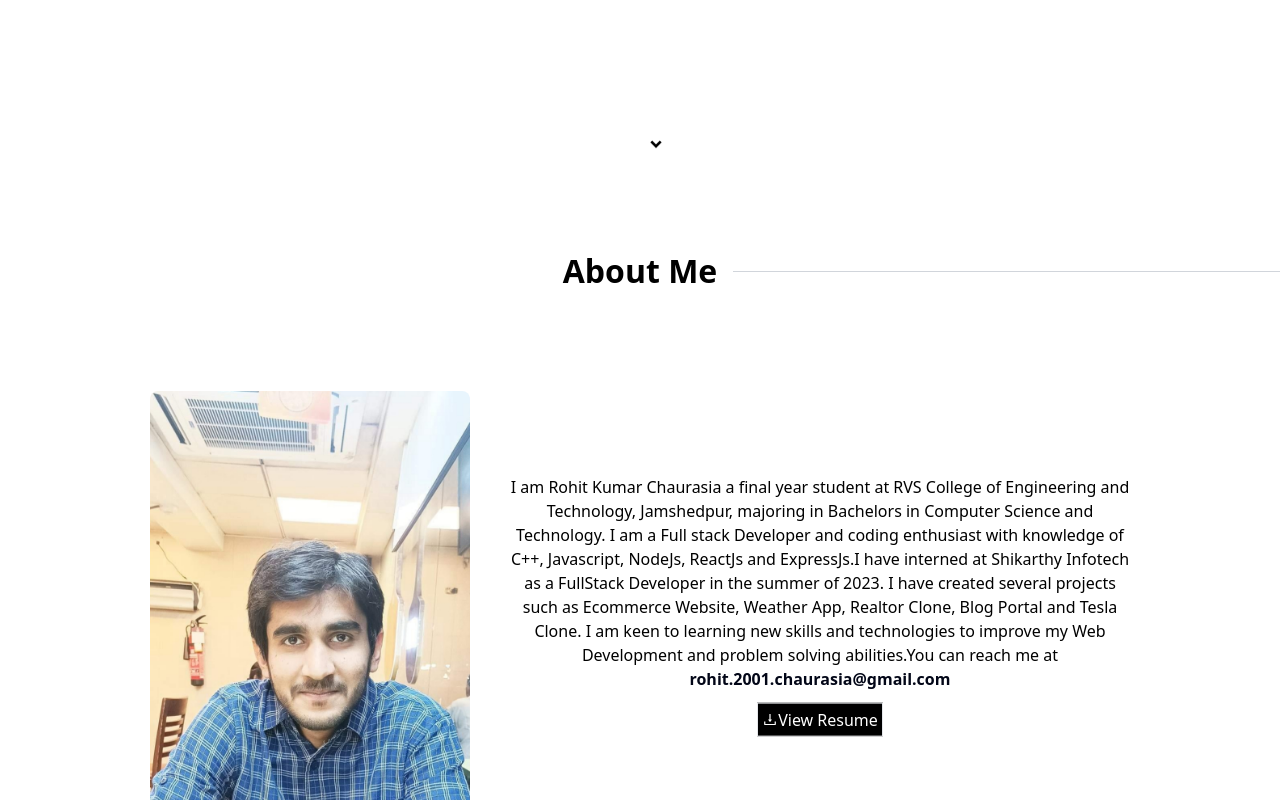
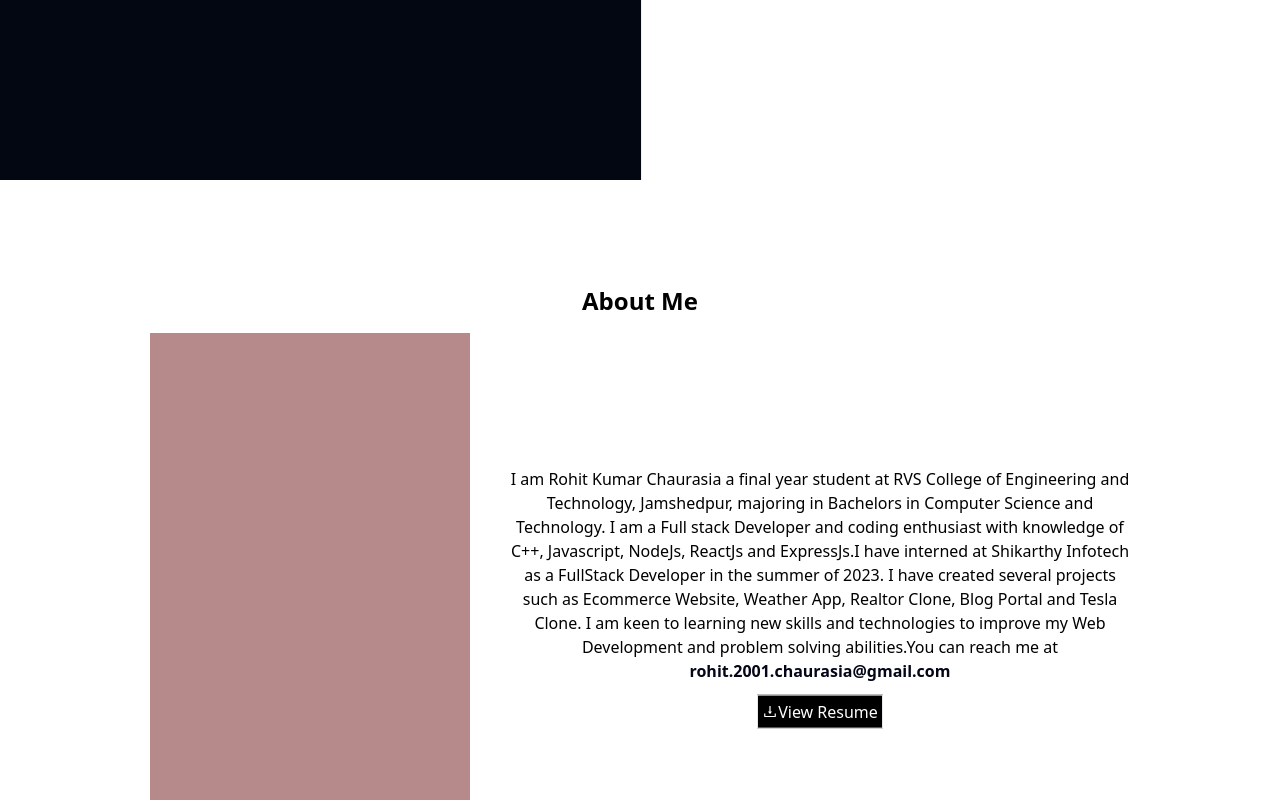
Before and after one commit to Rohit-kr-17/Portfolio, a React (Create React App) app: page / in a window 1280 px wide. Shown: the part 620-1420 px from the top of the page. Built offline with nearby package versions, Linux system fonts and the light colour scheme; a web font is replaced by a local one.

Commit message:
Added animation

```diff
--- a/package.json
+++ b/package.json
@@ -3,18 +3,19 @@
 	"version": "0.1.0",
 	"private": true,
 	"dependencies": {
+		"@gsap/react": "^2.0.2",
 		"@testing-library/jest-dom": "^5.16.5",
 		"@testing-library/react": "^13.4.0",
 		"@testing-library/user-event": "^13.5.0",
 		"aos": "^2.3.4",
 		"framer-motion": "^10.12.16",
 		"gasp": "^0.0.2",
-    "gsap": "^3.11.5",
+		"gsap": "^3.12.4",
 		"react": "^18.2.0",
 		"react-dom": "^18.2.0",
 		"react-icons": "^4.8.0",
 		"react-particles": "^2.9.3",
-    "react-router-dom": "^6.10.0",
+		"react-router-dom": "^6.21.1",
 		"react-router-hash-link": "^2.4.3",
 		"react-scripts": "5.0.1",
 		"react-scroll": "^1.8.9",
--- a/src/App.css
+++ b/src/App.css
@@ -1,38 +1,24 @@
-.App {
-	text-align: center;
+/* ImageClipping.css */
+.image-container {
+	position: relative;
+	overflow: hidden;
+	width: 20rem;
+	height: auto;
 }
 
-.App-logo {
-	height: 40vmin;
-	pointer-events: none;
+.clip-path-element {
+	position: absolute;
+	top: 0;
+	left: 0;
+	width: 20rem;
+	height: 100%;
+	background-color: rgb(182, 138, 138);
+	clip-path: polygon(0 0, 0 0, 0% 100%, 0% 100%);
 }
 
-@media (prefers-reduced-motion: no-preference) {
-	.App-logo {
-		animation: App-logo-spin infinite 20s linear;
-	}
+.image {
+	display: block;
+	width: 20rem;
+	overflow: hidden;
+	height: 100%;
 }
-
-.App-header {
-	background-color: #282c34;
-	min-height: 100vh;
-	display: flex;
-	flex-direction: column;
-	align-items: center;
-	justify-content: center;
-	font-size: calc(10px + 2vmin);
-	color: white;
-}
-
-.App-link {
-	color: #61dafb;
-}
-
-@keyframes App-logo-spin {
-	from {
-		transform: rotate(0deg);
-	}
-	to {
-		transform: rotate(360deg);
-	}
-}
--- a/src/App.js
+++ b/src/App.js
@@ -3,7 +3,6 @@ import About from "./Components/About";
 import Contacts from "./Components/Contacts";
 import Header from "./Components/Header";
 import Home from "./Components/Home";
-import Preloader from "./Components/Preloader";
 import Projects from "./Components/Projects";
 import Skill from "./Components/Skill";
 
@@ -12,13 +11,11 @@ import { BrowserRouter as Router } from "react-router-dom";
 function App() {
 	return (
 		<>
-			<Preloader />
 			<div className="App">
 				<Router>
 					<Header></Header>
 
 					<Home />
-
 					<About />
 					<Skill />
 					<Projects />
--- a/src/Components/About.jsx
+++ b/src/Components/About.jsx
@@ -1,60 +1,64 @@
-import { motion, useInView, useAnimation } from "framer-motion";
+// About.js
 import React, { useEffect, useRef } from "react";
 import { AiOutlineDownload } from "react-icons/ai";
 import Logoimage from "../assets/About.jpg";
+import gsap from "gsap";
+import ScrollTrigger from "gsap/ScrollTrigger";
+gsap.registerPlugin(ScrollTrigger);
 
 function About() {
 	const ref = useRef(null);
-	const isInView = useInView(ref);
-	const mainControls = useAnimation();
-	const slideControls = useAnimation();
 	useEffect(() => {
-		if (isInView) {
-			mainControls.start("visible");
-			slideControls.start("visible");
-		}
-	}, [isInView]);
+		const tl = gsap.timeline({
+			scrollTrigger: {
+				trigger: ".image-container",
+				start: "top bottom",
+				end: "bottom bottom",
+				scrub: true,
+			},
+		});
+
+		tl.from(".clip-path-element", {
+			scale: 1.5,
+			ease: "power3.inOut",
+			clipPath: "polygon(0 0, 100% 0, 100% 100%, 0% 100%)", // Gradually reveal the image
+			duration: 2,
+		}).to(".clip-path-element", {
+			ease: "power3.inOut",
+			clipPath: "polygon(0 0, 0% 0%, 0% 100%, 0% 100%)", // Start with a fully covered image
+			duration: 2,
+		});
+	}, []);
+
 	return (
-		<motion.div
-			ref={ref}
-			variants={{
-				hidden: { opacity: 0, x: 75 },
-				visible: { opacity: 1, x: 0 },
-			}}
-			initial="hidden"
-			animate={mainControls}
-			transition={{ duration: 0.7, delay: 0.25 }}
-			className=" h-auto md:h-screen flex flex-col items-center justify-center "
-			d
+		<div
+			className="h-auto md:h-screen flex flex-col items-center justify-center"
 			id="about"
 		>
-			<div>
-				<div className="flex my-4 items-center before:border-t  before:flex-1  before:border-gray-300 after:border-t  after:flex-1  after:border-gray-300 before:border-opacity-0">
-					<h2 className="text-center text-[2rem] font-semibold mx-4 ">
-						About Me
-					</h2>
+			<div className="flex my-4 items-center before:border-t before:flex-1 before:border-gray-300 after:border-t after:flex-1 after:border-gray-300 before:border-opacity-0">
+				<h2 className="text-center text-2xl font-semibold mx-4">About Me</h2>
 			</div>
-				<div className="flex flex-col  md:flex-row items-center justify-center mb-10">
-					<div className="">
+			<div className="flex flex-col md:flex-row items-center justify-center mb-10">
+				<div ref={ref} className="image-container relative overflow-hidden">
+					<div className="clip-path-element absolute inset-0 w-full h-full bg-white"></div>
 					<img
-							className="w-[20rem]  rounded-lg  h-auto  md: mt-[5rem]"
+						className="image w-80 rounded-lg h-auto md:mt-5"
 						src={Logoimage}
 						alt="asdsd"
 					/>
 				</div>
-
-					<div className="pt-5 flex items-center justify-center flex-col w-[50vh] md:w-[50%] md:ml-5 pl-5">
-						<div className="">
+				<div className="pt-5 flex items-center text-center justify-center flex-col w-80 md:w-1/2 md:ml-5 pl-5">
+					<div>
 						I am Rohit Kumar Chaurasia a final year student at RVS College of
 						Engineering and Technology, Jamshedpur, majoring in Bachelors in
 						Computer Science and Technology. I am a Full stack Developer and
-							coding enthusiast with knowledge of C++, Javascript, NodeJs,
-							ReactJs and ExpressJs.I have interned at Shikarthy Infotech as a
-							FullStack Developer in the summer of 2023. I have created several
-							projects such as Ecommerce Website, Weather App, Realtor Clone,
-							Blog Portal and Tesla Clone. I am keen to learning new skills and
-							technologies to improve my Web Development and problem solving
-							abilities.You can reach me at{" "}
+						coding enthusiast with knowledge of C++, Javascript, NodeJs, ReactJs
+						and ExpressJs.I have interned at Shikarthy Infotech as a FullStack
+						Developer in the summer of 2023. I have created several projects
+						such as Ecommerce Website, Weather App, Realtor Clone, Blog Portal
+						and Tesla Clone. I am keen to learning new skills and technologies
+						to improve my Web Development and problem solving abilities.You can
+						reach me at{" "}
 						<a
 							className=" text-slate-950 font-bold hover:text-red-400"
 							href="mailto:rohit.2001.chaurasia@gmail.com"
@@ -66,6 +70,7 @@ function About() {
 					<a
 						href="https://drive.google.com/file/d/1Iudxg8fWe0RPC-EV0rHOhW0DVBN5sgHj/view?usp=drive_link"
 						target="_blank"
+						rel="noopener noreferrer"
 						alt=""
 						className="border flex justify-center w-fit p-1 animate-bounce mt-5 hover:bg-red-400 mt-2 bg-black text-white hover:border-red-400 items-center transition-all ease-out duration-300 hover:text-white text-center"
 					>
@@ -74,7 +79,6 @@ function About() {
 				</div>
 			</div>
 		</div>
-		</motion.div>
 	);
 }
 
--- a/src/Components/Contacts.jsx
+++ b/src/Components/Contacts.jsx
@@ -7,7 +7,7 @@ import { SiGmail } from "react-icons/si";
 function Contacts() {
 	return (
 		<div
-			className="h-auto p-10 w-screen bg-gray-400 flex flex-col items-center justify-center"
+			className="h-auto p-10 bg-gray-400 flex flex-col items-center justify-center"
 			id="contacts"
 		>
 			<div className="tet-[2rem]">
--- a/src/Components/Home.jsx
+++ b/src/Components/Home.jsx
@@ -1,5 +1,5 @@
-import React, { useEffect, useRef } from "react";
-import { motion, useInView, useAnimation } from "framer-motion";
+import React, { useLayoutEffect, useRef } from "react";
+import logo from "../assets/Logo-white.png";
 import { AiFillGithub } from "react-icons/ai";
 import { SiLeetcode } from "react-icons/si";
 import { BsLinkedin } from "react-icons/bs";
@@ -7,29 +7,64 @@ import TextSpan from "./TextSpan";
 import { RiArrowDropDownLine } from "react-icons/ri";
 import { Link } from "react-scroll";
 
-function Home() {
-	const ref = useRef(null);
-	const isInView = useInView(ref);
-	const mainControls = useAnimation();
-
-	useEffect(() => {
-		if (isInView) {
-			mainControls.start("visible");
-		}
-	}, [isInView, mainControls]);
+import gsap from "gsap";
+export default function Home1() {
+	const home = useRef();
 	const first = "Hello,".split("");
 	const second = "I'm Rohit Kumar Chaurasia".split("");
+	useLayoutEffect(() => {
+		let ctx = gsap.context(() => {
+			const t1 = gsap.timeline();
+			t1.from("#logo", {
+				opacity: 0,
+				scale: 0,
+				duration: 2,
+				delay: 0.1,
+			})
+				.from(["#title-1", "#title-2", "#title-3"], {
+					opacity: 0,
+					y: "+=30",
+					delay: 0.3,
+					stagger: 0.5,
+				})
+				.to(["#title-1", "#title-2", "#title-3"], {
+					opacity: 0,
+					y: "-=30",
+					delay: 0.3,
+					stagger: 0.5,
+				})
+				.to("#intro-slider", {
+					xPercent: "-100",
+					duration: 1.3,
+				})
+				.from("#home", {
+					opacity: 0,
+					duration: 0.5,
+				});
+		}, home);
+		return () => ctx.revert();
+	}, []);
 	return (
-		<div>
-			<motion.div
-				ref={ref}
-				variants={{
-					hidden: { opacity: 0, y: 75 },
-					visible: { opacity: 1, y: 0 },
-				}}
-				initial="hidden"
-				animate={mainControls}
-				transition={{ duration: 0.5, delay: 0.25 }}
+		<div className="relative" ref={home}>
+			<div
+				id="intro-slider"
+				className="h-screen fixed items-center justify-center p-10 bg-gray-950 top-0 left-0 z-10 w-full flex flex-col gap-10 tracking-tight"
+			>
+				<img src={logo} id="logo" className="h-[30%] md:h-[50%]" alt="" />
+				<div className="flex flex-row justify-center items-center flex-wrap text-white gap-5">
+					<h1 id="title-1" className="text-3xl">
+						Fullstack Developer
+					</h1>
+					<h1 id="title-2" className="text-3xl">
+						Coding Enthusiast
+					</h1>
+					<h1 id="title-3" className="text-3xl">
+						Graphic Designer
+					</h1>
+				</div>
+			</div>
+
+			<div
 				className=" flex flex-col flex-wrap md:ml-[2rem] items-start justify-center h-screen "
 				id="home"
 			>
@@ -53,7 +88,7 @@ function Home() {
 				</div>
 				<div className="">
 					A Fullstack Developer and a Coding Enthusiast seeking new challenges
-					and opportunites to expand my knowledge and expertise
+					and opportunities to expand my knowledge and expertise
 				</div>
 				<div className="flex mt-3 mb-3 flex-row items-center justify-center ">
 					<a
@@ -99,9 +134,7 @@ function Home() {
 						<RiArrowDropDownLine />
 					</Link>
 				</div>
-			</motion.div>
+			</div>
 		</div>
 	);
 }
-
-export default Home;
--- a/src/Components/Preloader.jsx
+++ b/src/Components/Preloader.jsx
@@ -23,11 +23,7 @@ const PreLoader = () => {
 				className="bg-black h-screen w-screen top-0 fixed transition-all ease-in-out duration-500 z-[55]"
 			>
 				<div className=" flex fixed first-line justify-center h-screen w-screen items-center ">
-					<img
-						src={logo}
-						className=" h-[30%] relative  transition-all duration-500 w-auto"
-						alt=""
-					/>
+					<img src={logo} className="" alt="" />
 				</div>
 			</div>
 		);
--- a/src/Components/Projects.jsx
+++ b/src/Components/Projects.jsx
@@ -8,28 +8,9 @@ import { AiFillGithub } from "react-icons/ai";
 import { BiLinkExternal } from "react-icons/bi";
 function Projects() {
 	const ref = useRef(null);
-	const isInView = useInView(ref);
-	const mainControls = useAnimation();
-	const slideControls = useAnimation();
-	useEffect(() => {
-		if (isInView) {
-			mainControls.start("visible");
-			slideControls.start("visible");
-		}
-	}, [isInView]);
+
 	return (
-		<motion.div
-			ref={ref}
-			variants={{
-				hidden: { opacity: 0, x: 75 },
-				visible: { opacity: 1, x: 0 },
-			}}
-			initial="hidden"
-			animate={mainControls}
-			transition={{ duration: 0.7, delay: 0.25 }}
-			className="  pt-[5rem]"
-			id="projects"
-		>
+		<div ref={ref} className="  pt-[5rem]" id="projects">
 			<div className="flex my-4 items-center before:border-t  before:flex-1  before:border-gray-300 after:border-t  after:flex-1  after:border-gray-300 before:border-opacity-0">
 				<h2 className="text-center text-[2rem] font-semibold mx-4 ">
 					Projects
@@ -146,7 +127,7 @@ function Projects() {
 					</div>
 				</div>
 			</div>
-		</motion.div>
+		</div>
 	);
 }
 
--- a/src/Components/Skill.jsx
+++ b/src/Components/Skill.jsx
@@ -12,25 +12,10 @@ import img9 from "../assets/css-3.png";
 import Card from "./Card";
 function Skill() {
 	const ref = useRef(null);
-	const isInView = useInView(ref);
-	const mainControls = useAnimation();
-	const slideControls = useAnimation();
-	useEffect(() => {
-		if (isInView) {
-			mainControls.start("visible");
-			slideControls.start("visible");
-		}
-	}, [isInView]);
+
 	return (
-		<motion.div
+		<div
 			ref={ref}
-			variants={{
-				hidden: { opacity: 0, x: -75 },
-				visible: { opacity: 1, x: 0 },
-			}}
-			initial="hidden"
-			animate={mainControls}
-			transition={{ duration: 0.7, delay: 0.25 }}
 			className="h-auto pt-[10%] flex justify-center items-center"
 			id="skill"
 		>
@@ -58,7 +43,7 @@ function Skill() {
 					<Card skill="CSS" img={img9} />
 				</div>
 			</div>
-		</motion.div>
+		</div>
 	);
 }
 
```
Also changed, not shown: 1 other file (tests, documents, lock files or other folders). Lines whose indentation alone changed are shown as unchanged.
